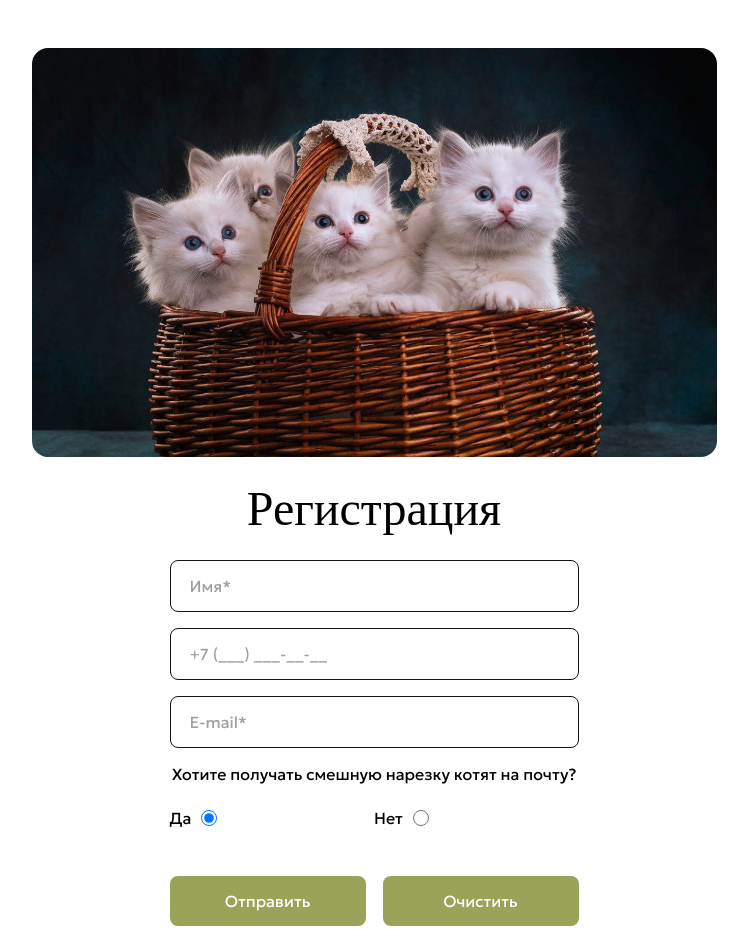
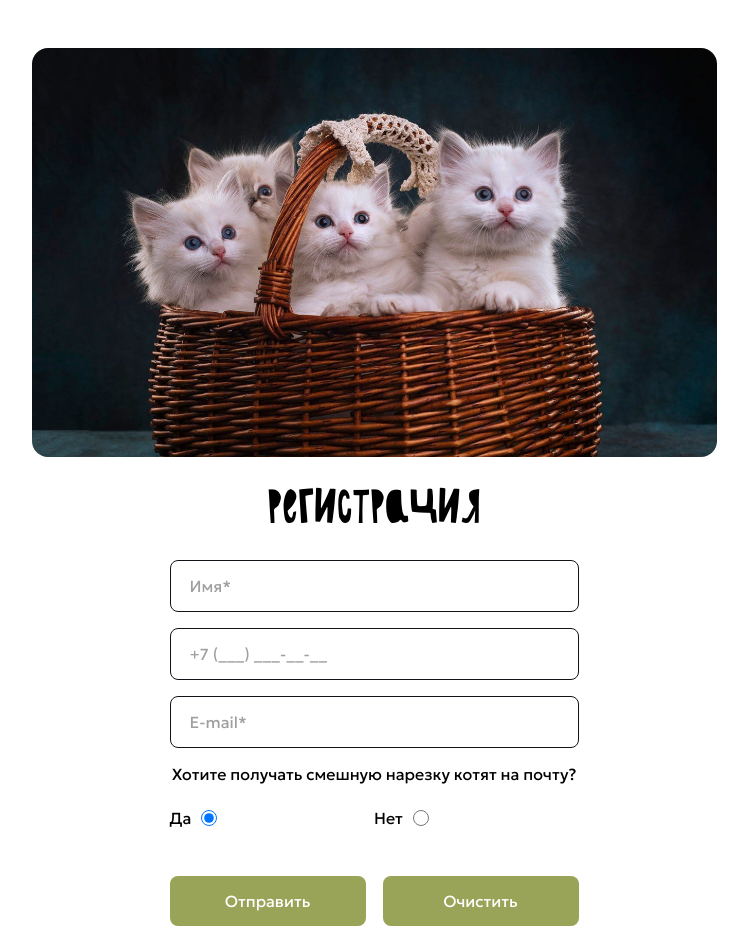
Before and after one commit to lyanapolyana/catclub, a plain HTML site: page form.html in a window 1280 px wide. Shown: the top 929 px of the page, without its empty margins (266-1014 px from the left). Drawn offline with Linux system fonts and the light colour scheme; a web font is replaced by a local one.

Commit message:
Add files via upload

```diff
--- a/styles.css
+++ b/styles.css
@@ -1,3 +1,8 @@
+@font-face {
+    font-family: paper;
+    src: url(fonts/Paper.otf);
+  }
+
 * {
     padding: 0;
     margin: 0;
@@ -47,7 +52,7 @@ body {
 h1 {
     color: #000000;
     text-align: center;
-    font-family: Paper;
+    font-family: paper;
     font-size: 48px;
     font-weight: 400;
     margin-bottom: 24px;
```
Also changed, not shown: fonts/Paper.otf (added).
